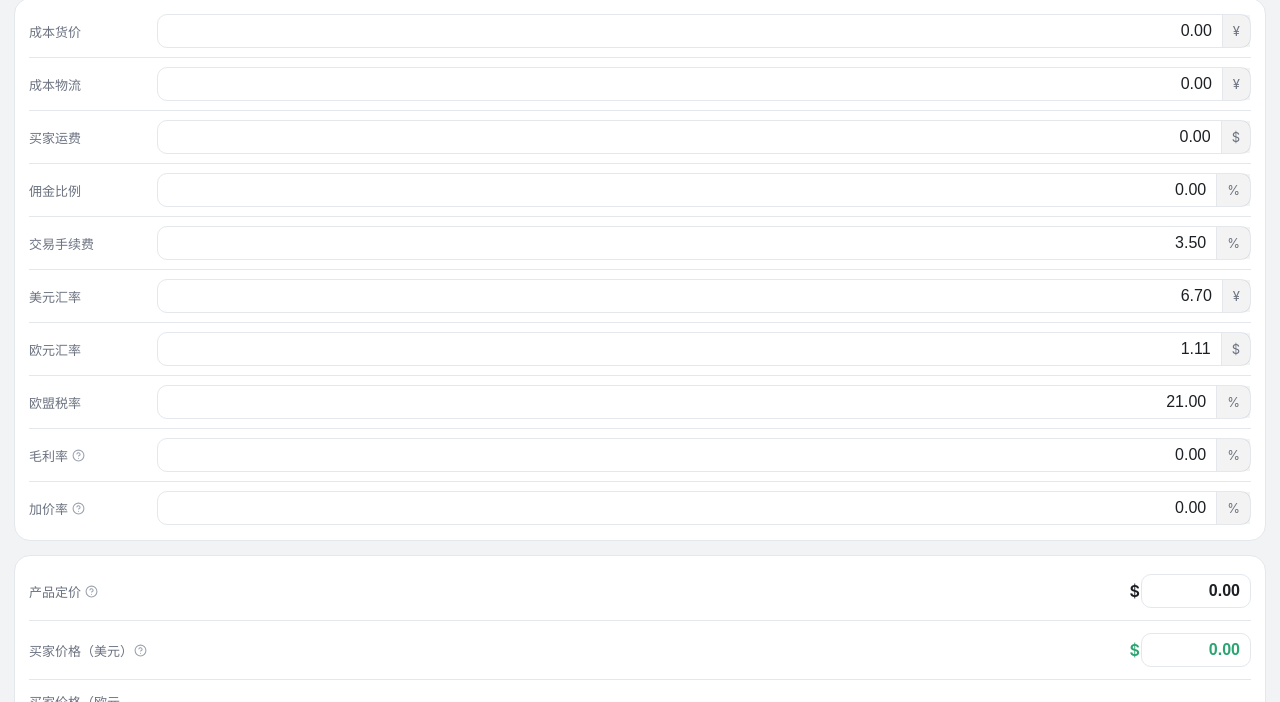
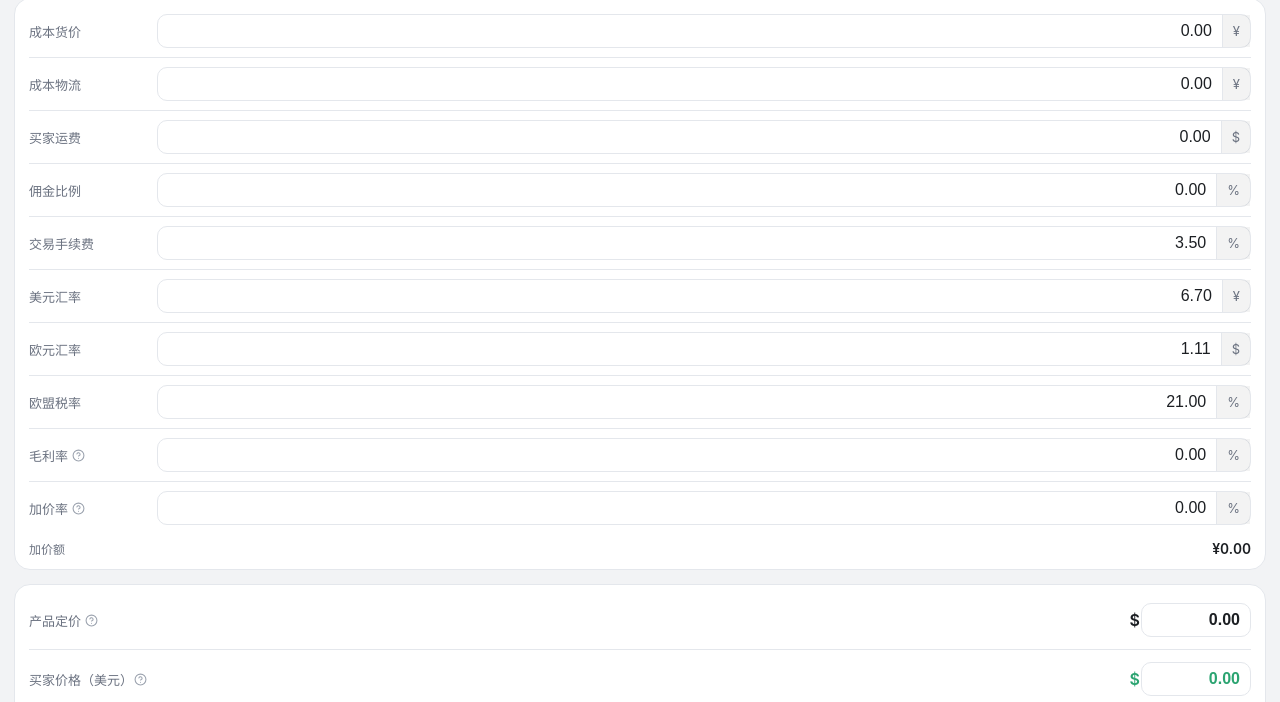
Before and after one commit to Except10n/whats-sell-price, a plain HTML site: page index.html in a window 1280 px wide. Shown: the part 68-770 px from the top of the page. Drawn offline with Linux system fonts and the light colour scheme.

Commit message:
Implement readonly display for markup amount
Add a readonly display for markup amount with styling.

```diff
--- a/index.html
+++ b/index.html
@@ -166,6 +166,32 @@
       color: var(--fg2);
       background: color-mix(in srgb, var(--fg) 5%, transparent);
       border-left: 1px solid var(--border);
+    }
+
+    /* 只读展示行（无 label / 无输入框样式）：右对齐一行「标题 + 金额」，用于加价额等派生量 */
+    .readonly-line {
+      display: flex;
+      align-items: baseline;
+      justify-content: flex-end;
+      gap: 4px;
+      padding: 6px 0;
+    }
+
+    .readonly-line .title {
+      font-size: 12px;
+      color: var(--fg2);
+    }
+
+    .readonly-line .amount {
+      font-size: 14px;
+      font-weight: 600;
+      font-variant-numeric: tabular-nums;
+      color: var(--fg);
+    }
+
+    .readonly-line .cur {
+      color: var(--fg2);
+      margin-right: 1px;
     }
 
     /* 结果区金额：$ 前置紧贴数字 */
@@ -900,6 +926,11 @@
           if (document.activeElement === it.el) continue; // 焦点中不回写，避免打断输入
           it.el.value = values[it.key].toFixed(2);
         }
+        // 加价额（派生 = 净利润 ¥）只读展示：与 markup 口径一致 = 成本货价 × 加价率 / 100
+        var markupAmount = document.getElementById('markupAmount');
+        if (markupAmount) {
+          markupAmount.textContent = '¥' + round2((values.cost * values.markup) / 100).toFixed(2);
+        }
       }
 
       function commit(key, parsed) {
@@ -947,6 +978,7 @@
 
       // 生成字段区：输入框 + 右侧单位装饰段；毛利率、加价率在项目名后带问号（弹公式代入）
       var box = document.getElementById('fields');
+      var lastFieldRow = null; // 记录最后一个字段行，「加价额」只读行紧随其后插入
       FIELDS.forEach(function (f) {
         var row = document.createElement('div');
         row.className = 'field';
@@ -970,8 +1002,25 @@
         row.appendChild(label);
         row.appendChild(group);
         box.appendChild(row);
+        lastFieldRow = row;
         bind(input, f.key);
       });
+
+      // 「加价额」只读展示：加价率下方，无 label / 无输入框样式，简洁右对齐一行
+      if (lastFieldRow) {
+        var readonlyRow = document.createElement('div');
+        readonlyRow.className = 'readonly-line';
+        var roTitle = document.createElement('span');
+        roTitle.className = 'title';
+        roTitle.textContent = '加价额';
+        var roAmount = document.createElement('span');
+        roAmount.className = 'amount';
+        roAmount.id = 'markupAmount';
+        roAmount.textContent = '¥0.00';
+        readonlyRow.appendChild(roTitle);
+        readonlyRow.appendChild(roAmount);
+        lastFieldRow.parentNode.insertBefore(readonlyRow, lastFieldRow.nextSibling);
+      }
 
       // 结果区三行项目名后的问号（产品定价/买家价格$/€，弹公式代入）
       document.querySelectorAll('#rows .result-row').forEach(function (row) {
```
